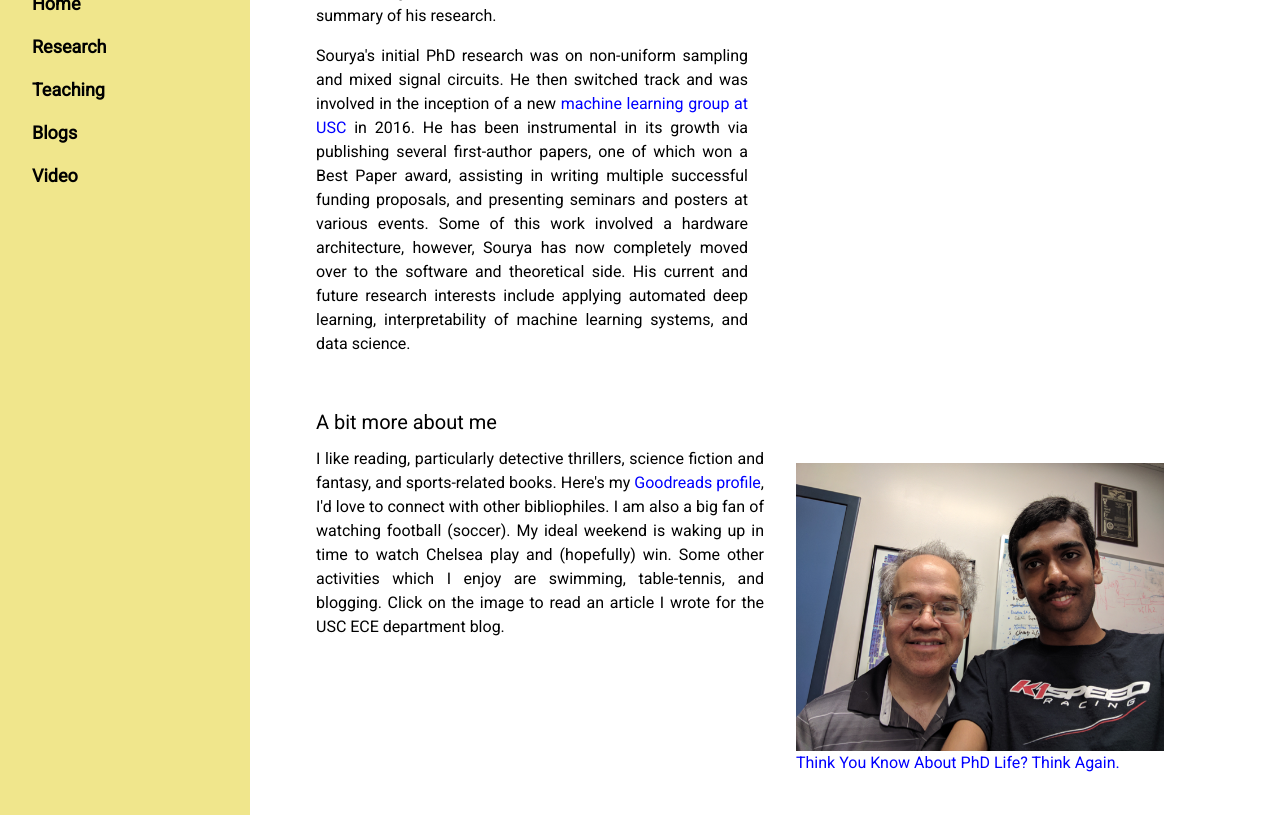
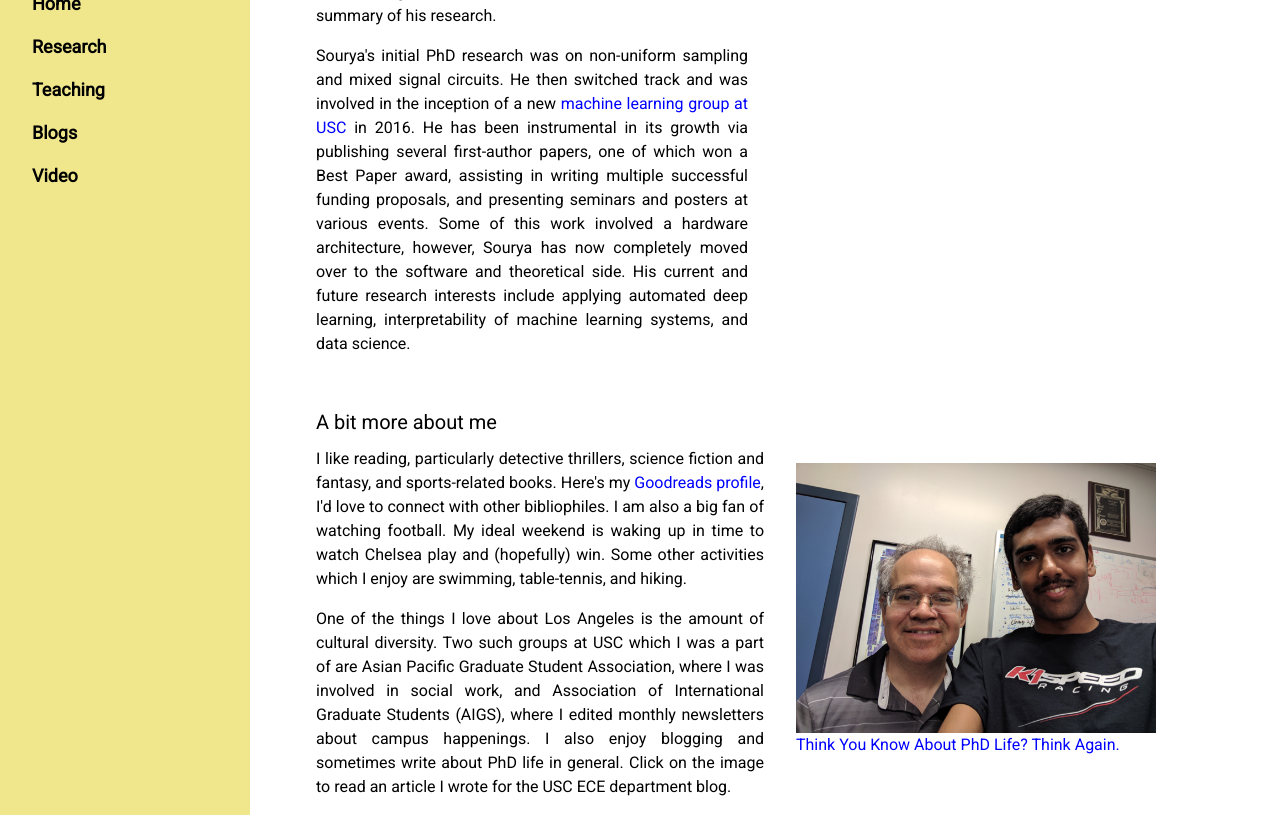
Before and after one commit to souryadey/souryadey.github.io, a Jekyll site: the page built from index.html, in a window 1280 px wide and 900 px high, scrolled down 790 px, cut to the strip 85-900 px from the top of the window. Built offline with Jekyll 4.4.1, drawn with Linux system fonts in a browser that asks for light colours.

Commit message:
formatting homepage 4

```diff
--- a/index.html
+++ b/index.html
@@ -83,11 +83,12 @@ figure {
 <div class="w3-container"><h4>A bit more about me</h4></div>
 <div class="w3-cell-row">
     <div class="w3-container w3-mobile w3-cell">
-	I like reading, particularly detective thrillers, science fiction and fantasy, and sports-related books. Here's my <a class="inlink" href="https://www.goodreads.com/user/show/27352047-sourya-dey" target="_blank">Goodreads profile</a>, I'd love to connect with other bibliophiles. I am also a big fan of watching football (soccer). My ideal weekend is waking up in time to watch Chelsea play and (hopefully) win. Some other activities which I enjoy are swimming, table-tennis, and blogging. Click on the image to read an article I wrote for the USC ECE department blog.
+	I like reading, particularly detective thrillers, science fiction and fantasy, and sports-related books. Here's my <a class="inlink" href="https://www.goodreads.com/user/show/27352047-sourya-dey" target="_blank">Goodreads profile</a>, I'd love to connect with other bibliophiles. I am also a big fan of watching football. My ideal weekend is waking up in time to watch Chelsea play and (hopefully) win. Some other activities which I enjoy are swimming, table-tennis, and hiking.
+    <p>One of the things I love about Los Angeles is the amount of cultural diversity. Two such groups at USC which I was a part of are Asian Pacific Graduate Student Association, where I was involved in social work, and Association of International Graduate Students (AIGS), where I edited monthly newsletters about campus happenings. I also enjoy blogging and sometimes write about PhD life in general. Click on the image to read an article I wrote for the USC ECE department blog. </p>
     </div>
     <div class="w3-container w3-mobile w3-cell" style="width:400px;">
         <a class="inlink" href="https://minghsiehece.usc.edu/2017/08/think-you-know-about-phd-life-think-again/" target="_blank"><figure style="margin-left:0; margin-right:0;">
-        <img src="/images/Sourya and Peter.png" alt="Sourya Dey with PhD advisor Peter Beerel photo" style="height:288px;width:384px;" class="w3-image">
+        <img src="/images/Sourya and Peter.png" alt="Sourya Dey with PhD advisor Peter Beerel photo" style="height:270px;width:360px;" class="w3-image">
         <figcaption>Think You Know About PhD Life? Think Again.</figcaption>
         </figure></a>
     </div>
```
